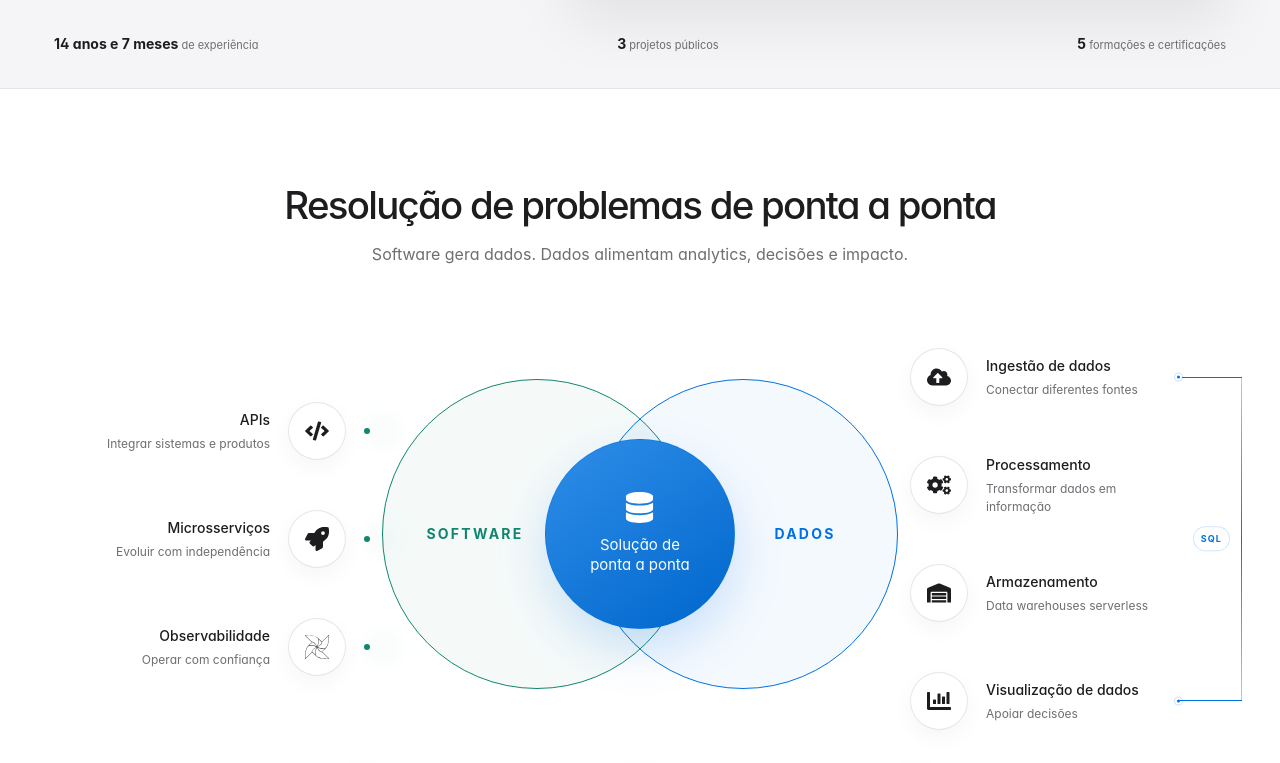
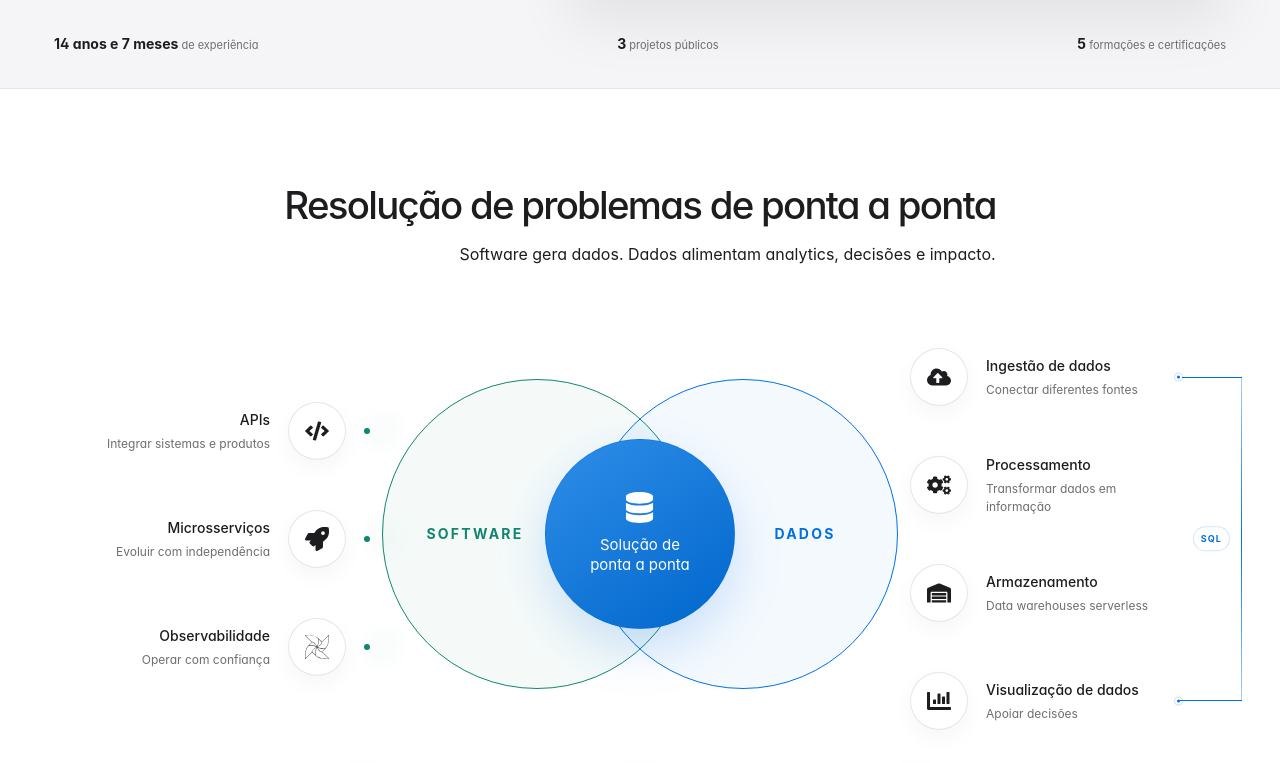
Before and after one commit to ivanildobarauna-dev/ivanildobarauna.dev, a Next.js app in the folder frontend/: page / in a window 1280 px wide. Shown: the part 715-1478 px from the top of the page. Built offline with nearby package versions, Linux system fonts and the light colour scheme.

Commit message:
style: align architecture section subtitle

```diff
--- a/frontend/src/components/PortfolioExperience.tsx
+++ b/frontend/src/components/PortfolioExperience.tsx
@@ -120,8 +120,10 @@ export default function PortfolioExperience({
 
       <section id="about" data-testid="about-section" className="portfolio-atlas-section">
         <div className="portfolio-heading portfolio-heading--center">
-          <h2>Resolução de problemas de ponta a ponta</h2>
-          <p>Software gera dados. Dados alimentam analytics, decisões e impacto.</p>
+          <div className="portfolio-heading-copy">
+            <h2>Resolução de problemas de ponta a ponta</h2>
+            <p>Software gera dados. Dados alimentam analytics, decisões e impacto.</p>
+          </div>
         </div>
 
         <div className="portfolio-atlas" aria-label="Mapa de competências conectando dados e software">
```
